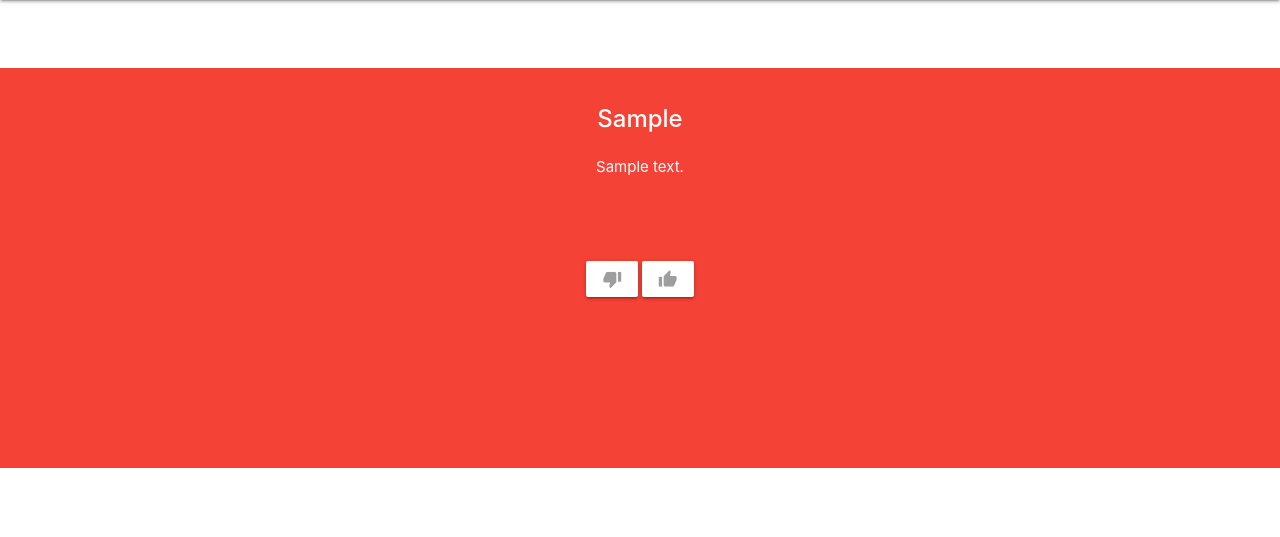
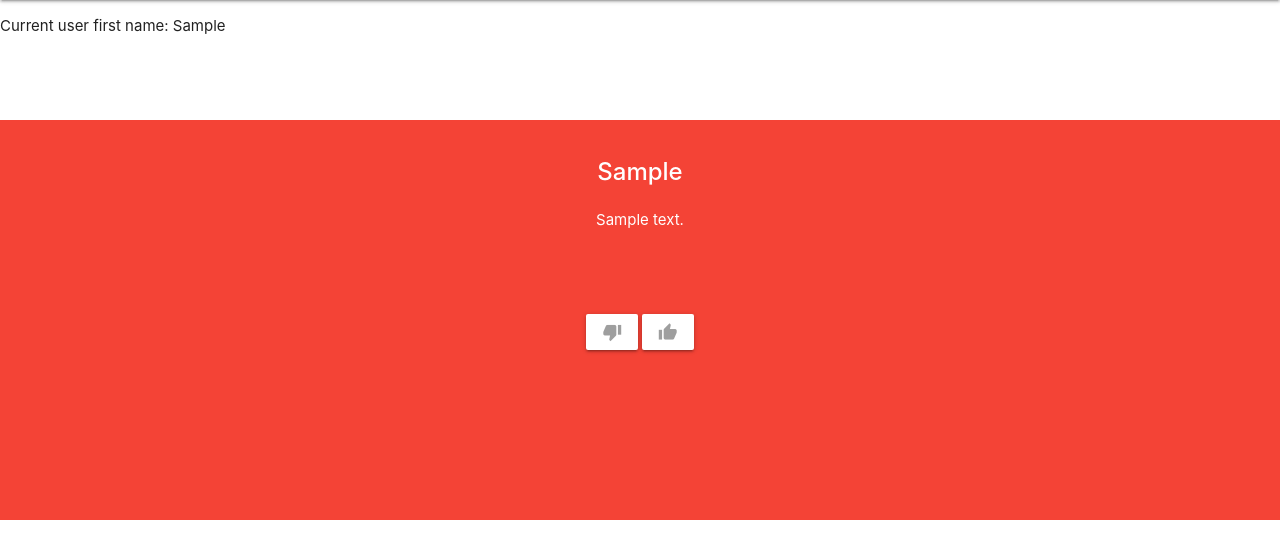
Before and after one commit to gcivil-nyu-org/fall2019-cs-gy-6063-team-debug_entities, a Django app: template showup/templates/match.html in a window 1280 px wide. Shown: the part 64-601 px from the top of the page. Run offline with Django 3.2, Linux system fonts and the light colour scheme; a user stored in the database is signed in; tables that the repository leaves empty hold one stand-in row (values such as "Sample post"); the template is opened without the code that fills it: most values are stand-ins (such as "Sample title", 1, 10 or a date in 2020); some libraries are stand-ins or nearby versions.

Commit message:
Match Template Form

```diff
--- a/showup/templates/match.html
+++ b/showup/templates/match.html
@@ -3,10 +3,9 @@
 <body>
 
 {% block content %}
+<p>Current user first name: {{user.first_name}}</p>
 <br><br><br>
 
-<form action="#" method="GET">
-  {% csrf_token %}
 
 <div class="carousel carousel-slider center">
   {% for user in users %}
@@ -14,12 +13,14 @@
     <h2>{{user.first_name}}</h2>
     <p class="white-text">{{user.bio}}</p>
     <br><br><br>
+    <form action="#" method="GET">
       <!-- Dislike Someone -->
-      <a class="btn waves-effect white grey-text darken-text-2" type="submit" name="dislike">
-        <i class="material-icons">thumb_down</i></a>
+      <button class="btn waves-effect white grey-text darken-text-2" type="submit" name="dislike" value="False">
+        <i class="material-icons">thumb_down</i></button>
       <!-- like Someone -->
-      <a class="btn waves-effect white grey-text darken-text-2" type="submit" name="like">
-        <i class="material-icons">thumb_up</i></a>
+      <button class="btn waves-effect white grey-text darken-text-2" type="submit" name="like" value="True">
+        <i class="material-icons">thumb_up</i></button>
+    </form>
     </div>
   {% endfor %}
 
```
Lines whose indentation alone changed are shown as unchanged.
